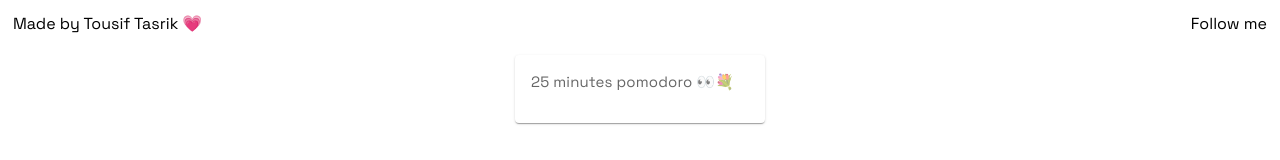
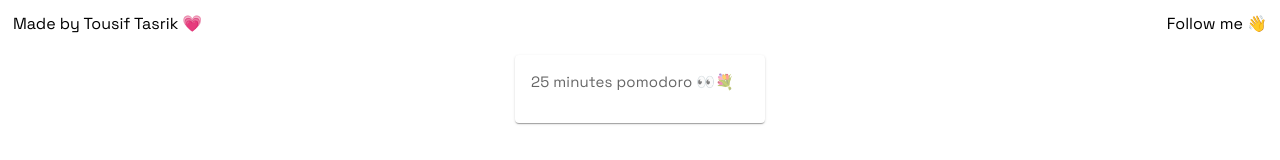
Before and after one commit to Erecto-Accio/Pomodoro-timer, a React (Vite) app: page / in a window 1280 px wide. Shown: the top 160 px of the page. Built offline with nearby package versions, Linux system fonts and the light colour scheme.

Commit message:
follow me now working

```diff
--- a/src/App.jsx
+++ b/src/App.jsx
@@ -17,7 +17,11 @@ const App = () => {
       >
         {" "}
         <Typography variant="subtitle">Made by Tousif Tasrik 💗</Typography>
-        <Typography variant="subtitle">Follow me</Typography>
+        <Typography variant="subtitle">
+          <a target="_blank" href="https://www.facebook.com/tousif.tasrik">
+            Follow me 👋
+          </a>
+        </Typography>
       </Box>
       <Card sx={{ margin: "0 auto", mt: 2, width: "250px" }}>
         <CardContent>
--- a/src/index.css
+++ b/src/index.css
@@ -2,4 +2,8 @@
 
 * {
   font-family: "Space Grotesk" !important;
+  text-decoration: none;
 }
+a {
+  color: black;
+}
```
